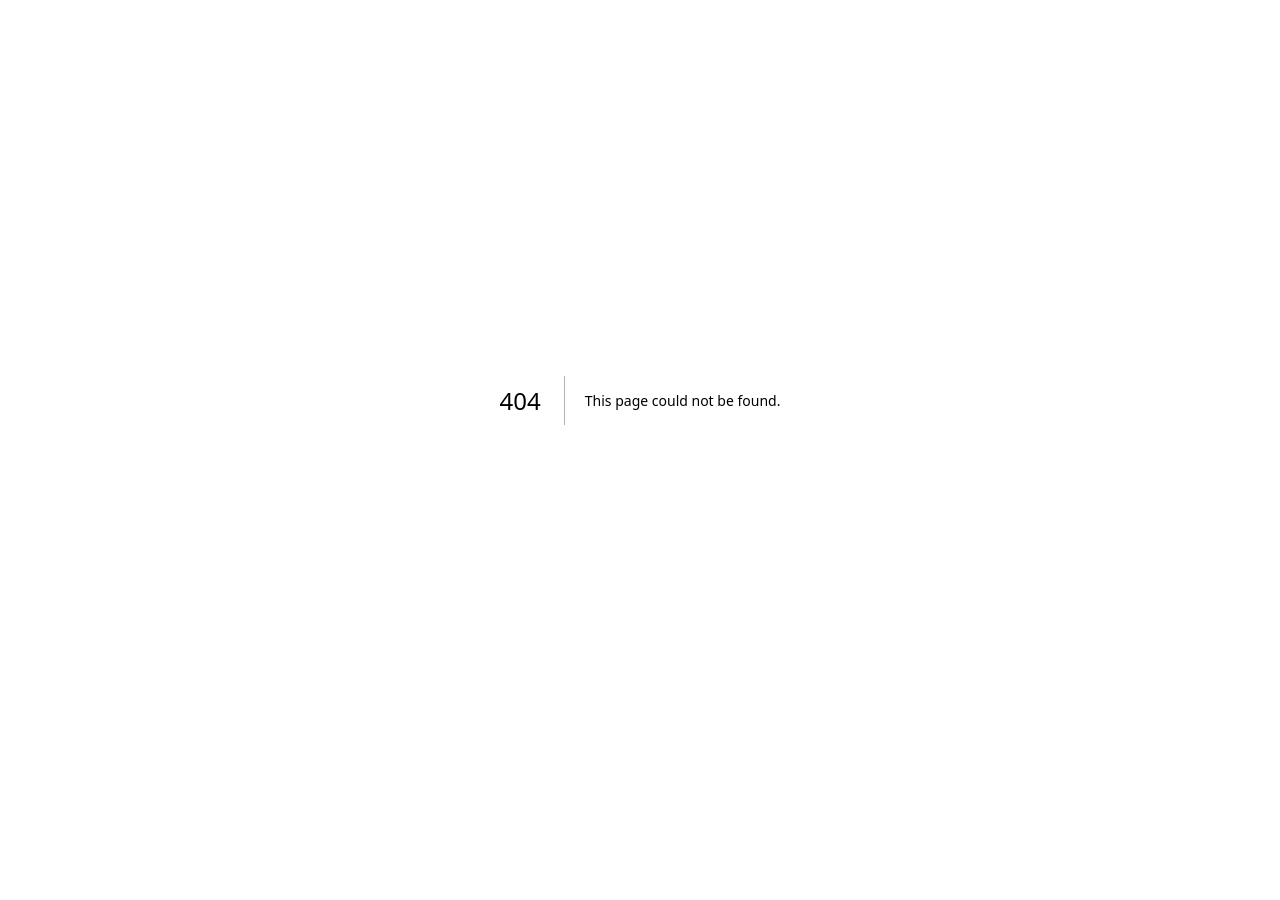
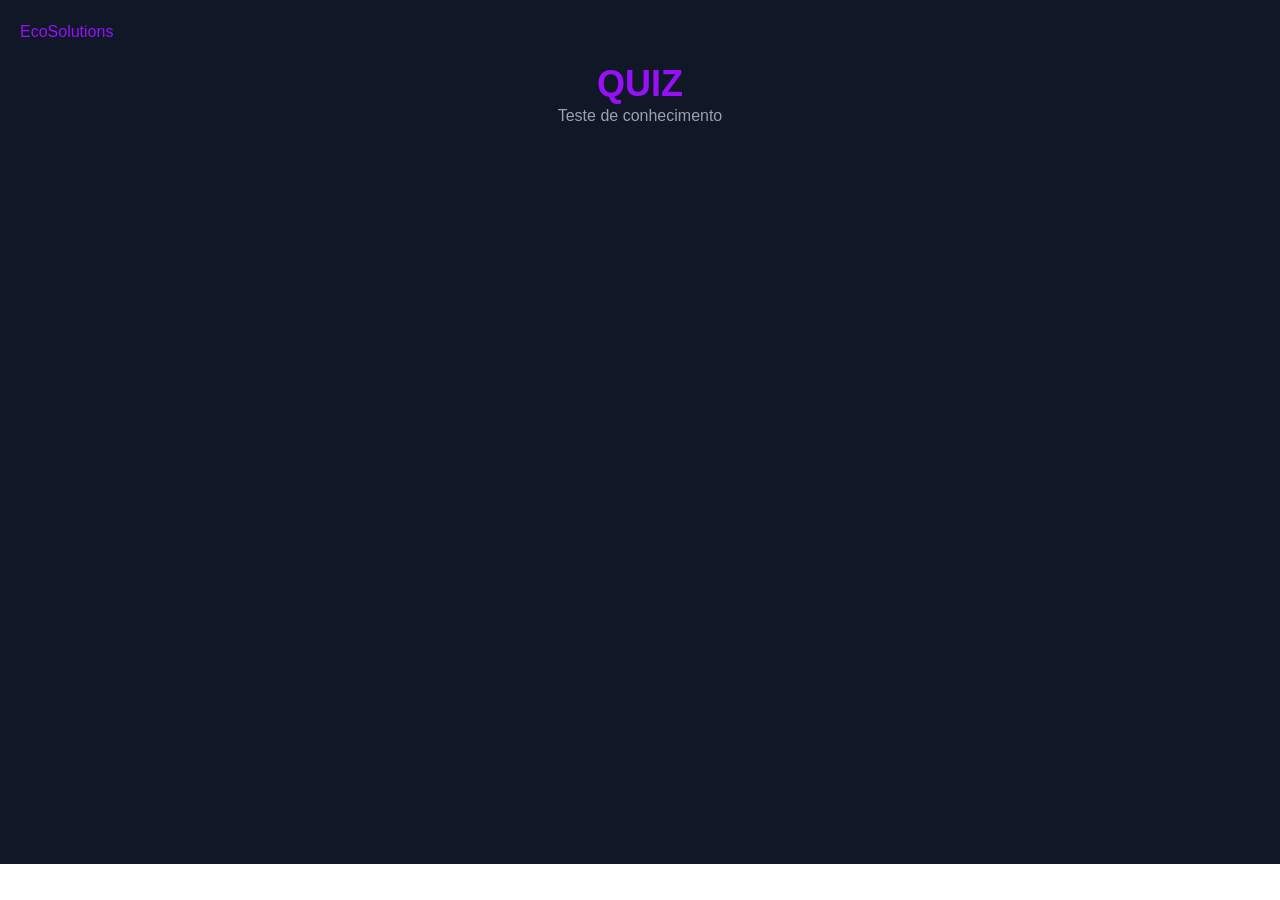
Before and after one commit to isaquesousa22/tcc-final, a Next.js app in the folder frontend/: page /quiz in a window 1280 px wide. Before the commit this address had no page. Before the commit the page ends 800 px from the top, so only its background shows below. Built offline with nearby package versions, Linux system fonts and the light colour scheme.

Commit message:
refactor: change return log patter

```diff
--- /dev/null
+++ b/frontend/src/app/components/questionCard.tsx
@@ -0,0 +1,5 @@
+const questionCard = () =>{
+    return <div>questionCard</div>;
+};
+
+export default questionCard;
--- a/frontend/src/app/page.tsx
+++ b/frontend/src/app/page.tsx
@@ -23,7 +23,8 @@ export default function Home() {
 
 
 
-          <button className="bg-[#424852] p-3 border border-[#22222248] rounded-[0.8rem] font-bold text-white hover:bg-[#374151e0] transition duration-500 hover:scale-105">
+          <button onClick={() => navegacao.push("/quiz")}
+           className="bg-[#424852] p-3 border border-[#22222248] rounded-[0.8rem] font-bold text-white hover:bg-[#374151e0] transition duration-500 hover:scale-105">
             Quiz
           </button>
         </nav>
--- /dev/null
+++ b/frontend/src/app/quiz/page.tsx
@@ -0,0 +1,23 @@
+export default function Quiz(){
+    return(
+        <main>
+            <div>
+            <header>
+                <nav className="p-5 bg-gray-900">
+                    <div>
+                     <a className="text-purple-600">EcoSolutions</a>
+                    </div>
+                </nav>
+
+
+            </header>
+            </div>
+            <div className="bg-gray-900 min-h-screen items-center justify-center mb-9">
+                <div className=" text-center">
+                <h1 className="text-purple-600 text-4xl font-bold ">QUIZ</h1>
+                <p className="text-gray-400 mb-2">Teste de conhecimento</p>
+               </div>
+            </div>
+        </main>
+    )
+}
```
Also changed, not shown: 1 other file (tests, documents, lock files or other folders).
